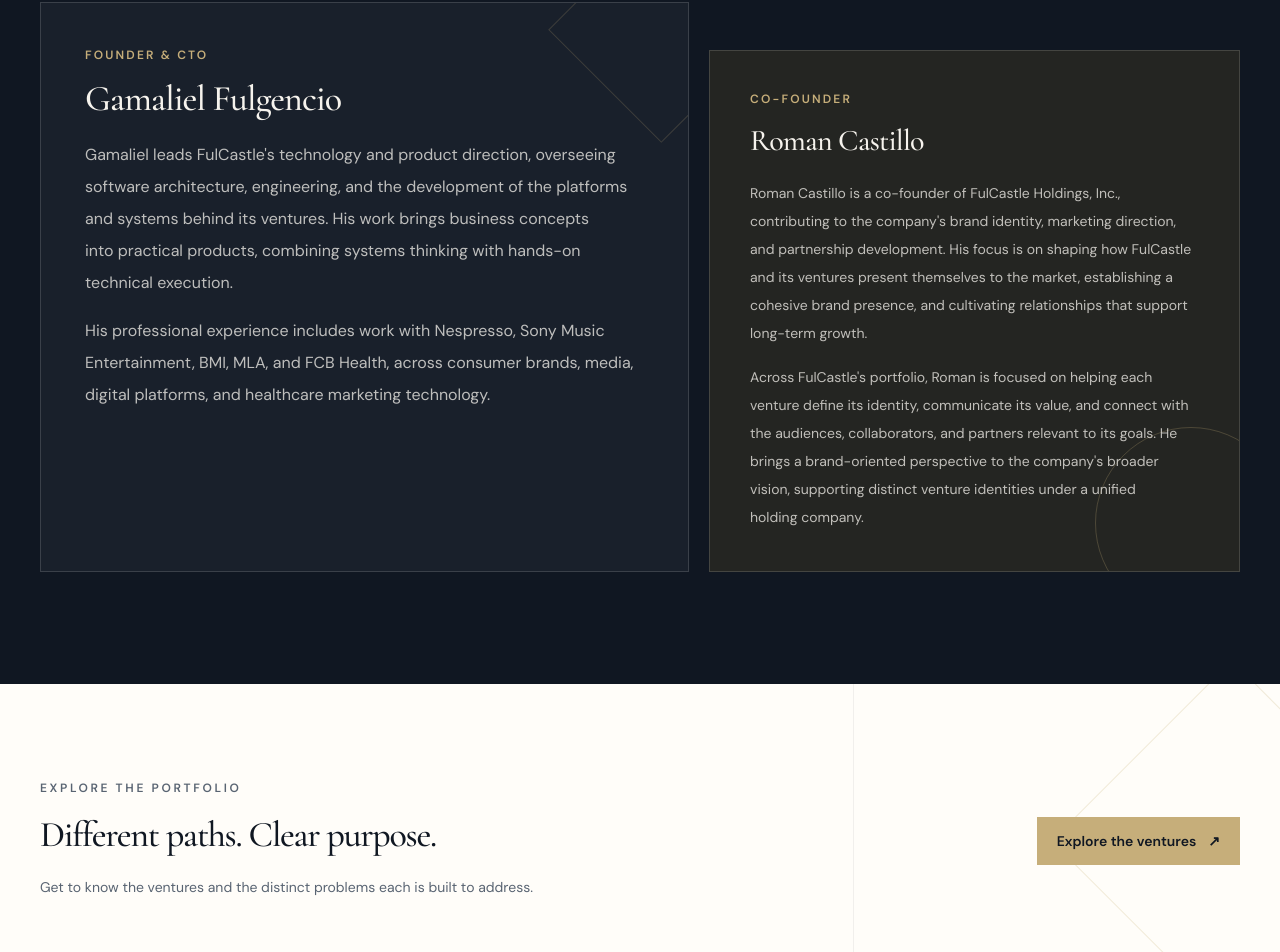
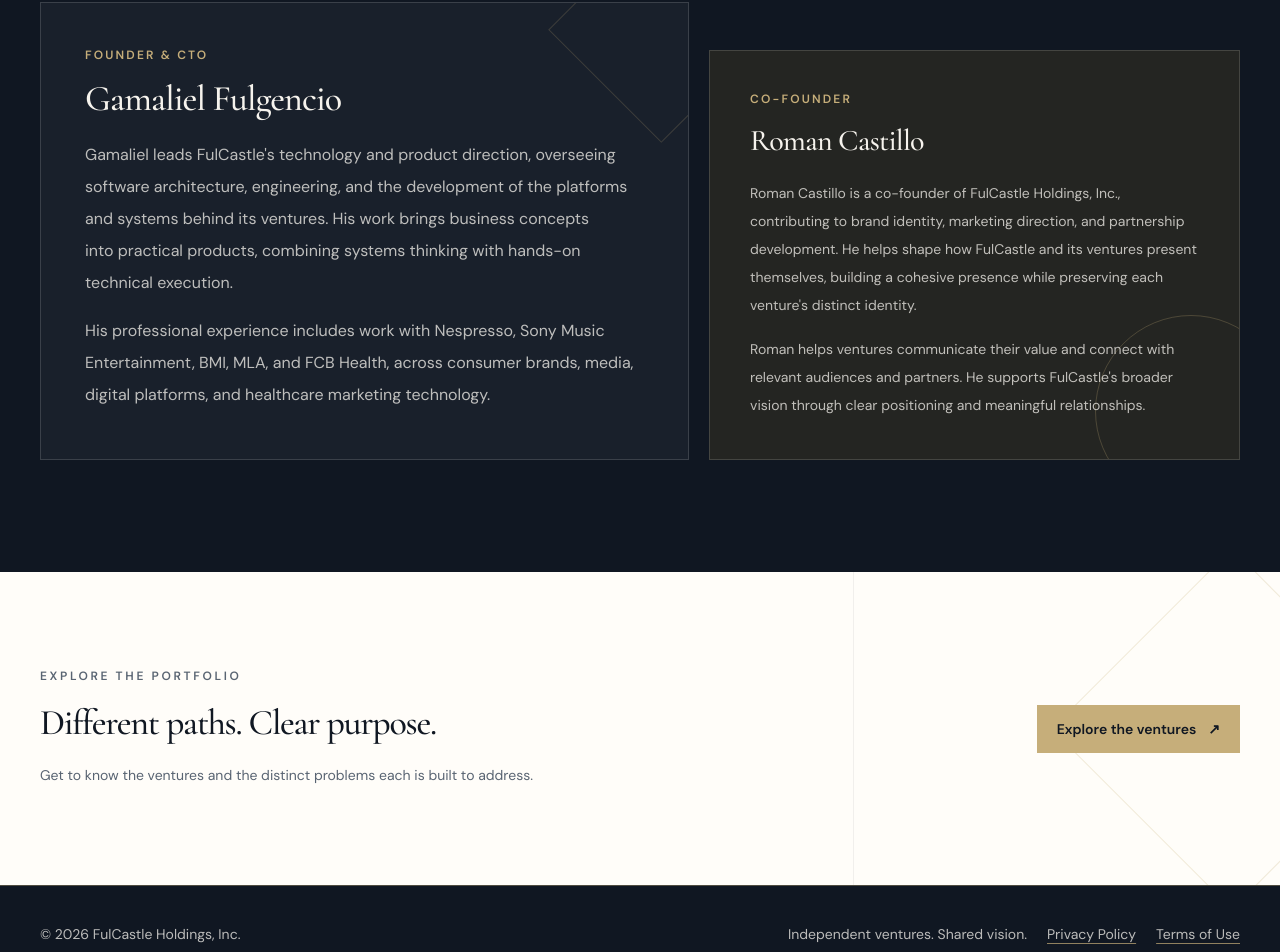
Before and after one commit to StarksDOOM/fulcastle-site, a Next.js app: page /about in a window 1280 px wide. Shown: the part 3417-4369 px from the top of the page. Built offline with nearby package versions, Linux system fonts and the light colour scheme.

Commit message:
feat: add home hero artwork and refine Roman Castillo biography (#31)

```diff
--- a/app/about/page.tsx
+++ b/app/about/page.tsx
@@ -339,19 +339,16 @@ export default function AboutPage() {
                   </h3>
                   <p className="mt-5 text-sm leading-7 text-ivory/75">
                     Roman Castillo is a co-founder of FulCastle Holdings, Inc.,
-                    contributing to the company&apos;s brand identity, marketing
-                    direction, and partnership development. His focus is on
-                    shaping how FulCastle and its ventures present themselves to
-                    the market, establishing a cohesive brand presence, and
-                    cultivating relationships that support long-term growth.
+                    contributing to brand identity, marketing direction, and
+                    partnership development. He helps shape how FulCastle and its
+                    ventures present themselves, building a cohesive presence
+                    while preserving each venture&apos;s distinct identity.
                   </p>
                   <p className="mt-4 text-sm leading-7 text-ivory/75">
-                    Across FulCastle&apos;s portfolio, Roman is focused on helping
-                    each venture define its identity, communicate its value, and
-                    connect with the audiences, collaborators, and partners
-                    relevant to its goals. He brings a brand-oriented perspective
-                    to the company&apos;s broader vision, supporting distinct
-                    venture identities under a unified holding company.
+                    Roman helps ventures communicate their value and connect with
+                    relevant audiences and partners. He supports FulCastle&apos;s
+                    broader vision through clear positioning and meaningful
+                    relationships.
                   </p>
                 </div>
               </article>
--- a/app/page.tsx
+++ b/app/page.tsx
@@ -1,4 +1,5 @@
 import type { Metadata } from "next";
+import Image from "next/image";
 import Link from "next/link";
 import { SiteFooter } from "@/app/components/site-footer";
 import { SiteHeader } from "@/app/components/site-header";
@@ -75,17 +76,19 @@ export default function HomePage() {
               </div>
             </div>
             <div className="hero-artwork mx-auto w-full max-w-[23rem] sm:max-w-[27rem] lg:max-w-none">
-              <div className="relative flex aspect-square w-full items-center justify-center">
-                <div aria-hidden="true" className="absolute inset-[7%] rotate-45 border border-muted-gold/60" />
-                <div aria-hidden="true" className="absolute inset-[19%] rotate-45 border border-ivory/25" />
-                <div aria-hidden="true" className="absolute inset-[31%] rotate-45 border border-muted-gold/50" />
-                <div aria-hidden="true" className="absolute left-1/2 top-[7%] h-[86%] w-px -translate-x-1/2 bg-ivory/20" />
-                <div aria-hidden="true" className="absolute left-[7%] top-1/2 h-px w-[86%] -translate-y-1/2 bg-ivory/20" />
-                <div className="relative flex h-28 w-28 items-center justify-center border border-muted-gold bg-graphite sm:h-36 sm:w-36">
-                  <div className="flex h-16 w-16 items-center justify-center border border-ivory/60 sm:h-20 sm:w-20">
-                    <span aria-label="FC" className="font-display text-3xl tracking-[-0.08em] text-muted-gold sm:text-4xl">FC</span>
-                  </div>
-                </div>
+              <div
+                aria-label="FulCastle architectural artwork depicting structure and perspective"
+                role="img"
+                className="relative aspect-square w-full overflow-hidden border border-ivory/15 bg-graphite"
+              >
+                <Image
+                  src="/images/home-hero.jfif"
+                  alt="FulCastle architectural artwork depicting foundational structure and perspective"
+                  fill
+                  priority
+                  sizes="(min-width: 1024px) 440px, (min-width: 640px) 432px, 100vw"
+                  className="object-cover"
+                />
               </div>
               <p className="mt-4 text-right text-[0.6rem] uppercase leading-5 tracking-[0.2em] text-ivory/55">
                 A long-term view
```
Also changed, not shown: 1 other file (tests, documents, lock files or other folders).
